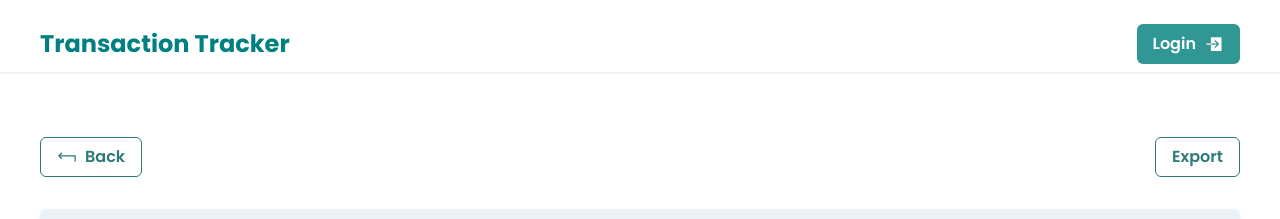
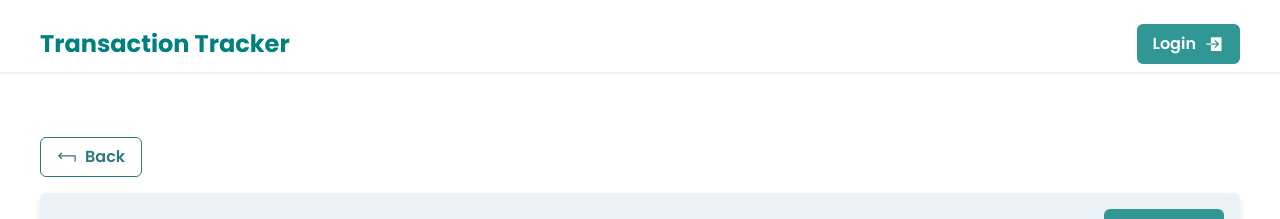
Before and after one commit to Ostrynska/transaction-tracker, a React (Vite) app: page / in a window 1280 px wide. Both pictures are taken after a click on the button "Export". Shown: the top 219 px of the page. Built offline with nearby package versions, Linux system fonts and the light colour scheme; no server answers.

Commit message:
Update Home.tsx

```diff
--- a/src/pages/Home.tsx
+++ b/src/pages/Home.tsx
@@ -83,12 +83,9 @@ const Home: React.FC = () => {
       <h1 hidden>Transaction tracker</h1>
       <VStack spacing={4} align="stretch">
       {isExportMode ? (
-        <Flex justify="space-between" wrap="wrap" mb={4} align="center">
+        <Flex justify="space-between" wrap="wrap" align="center">
           <Button onClick={handleBack} colorScheme="teal" variant="outline" leftIcon={<IoReturnUpBackSharp size={20}/>}>
             Back
-          </Button>
-          <Button onClick={() => setIsExportMode(true)} colorScheme="teal" variant="outline">
-            Export
           </Button>
         </Flex>
       ) : (
```
